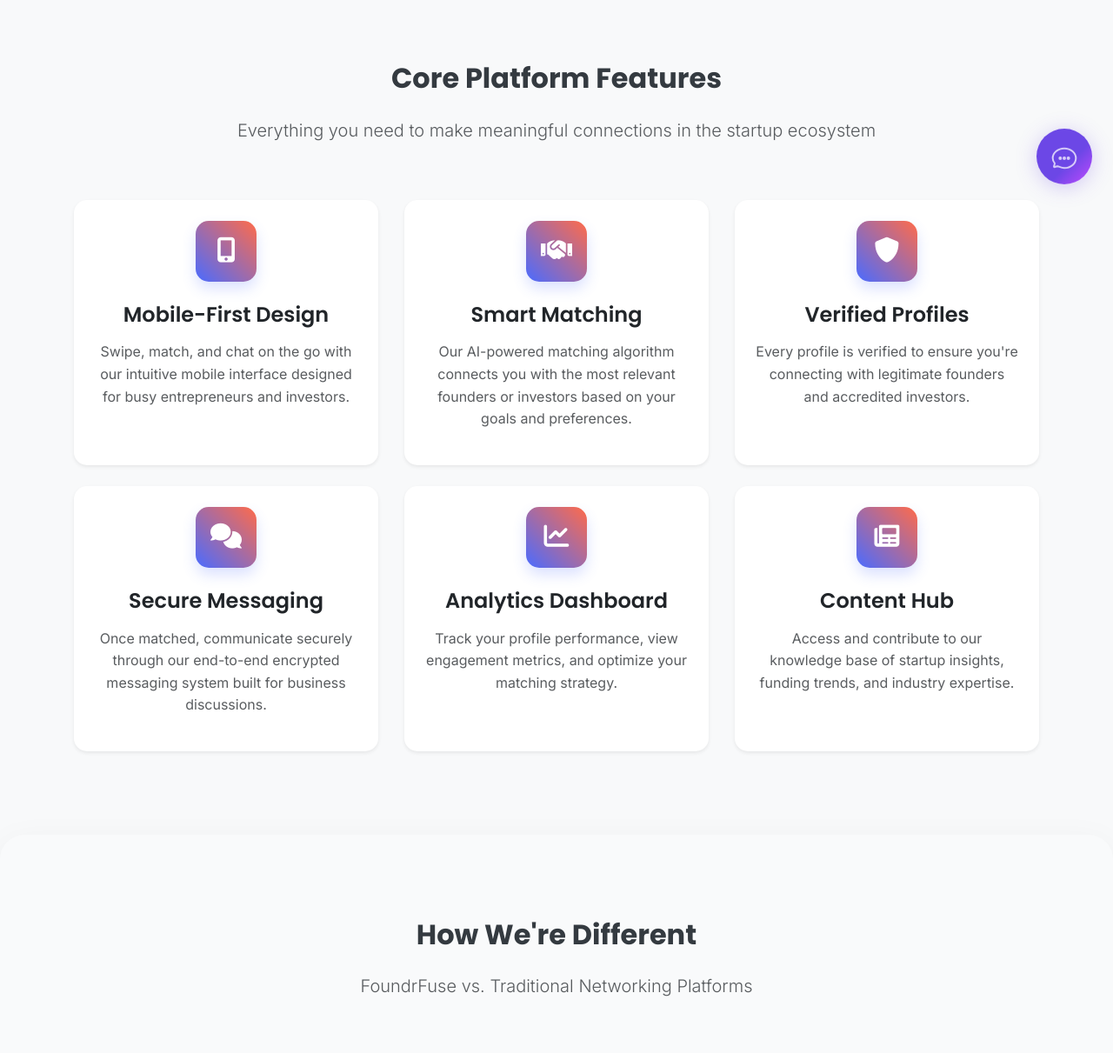
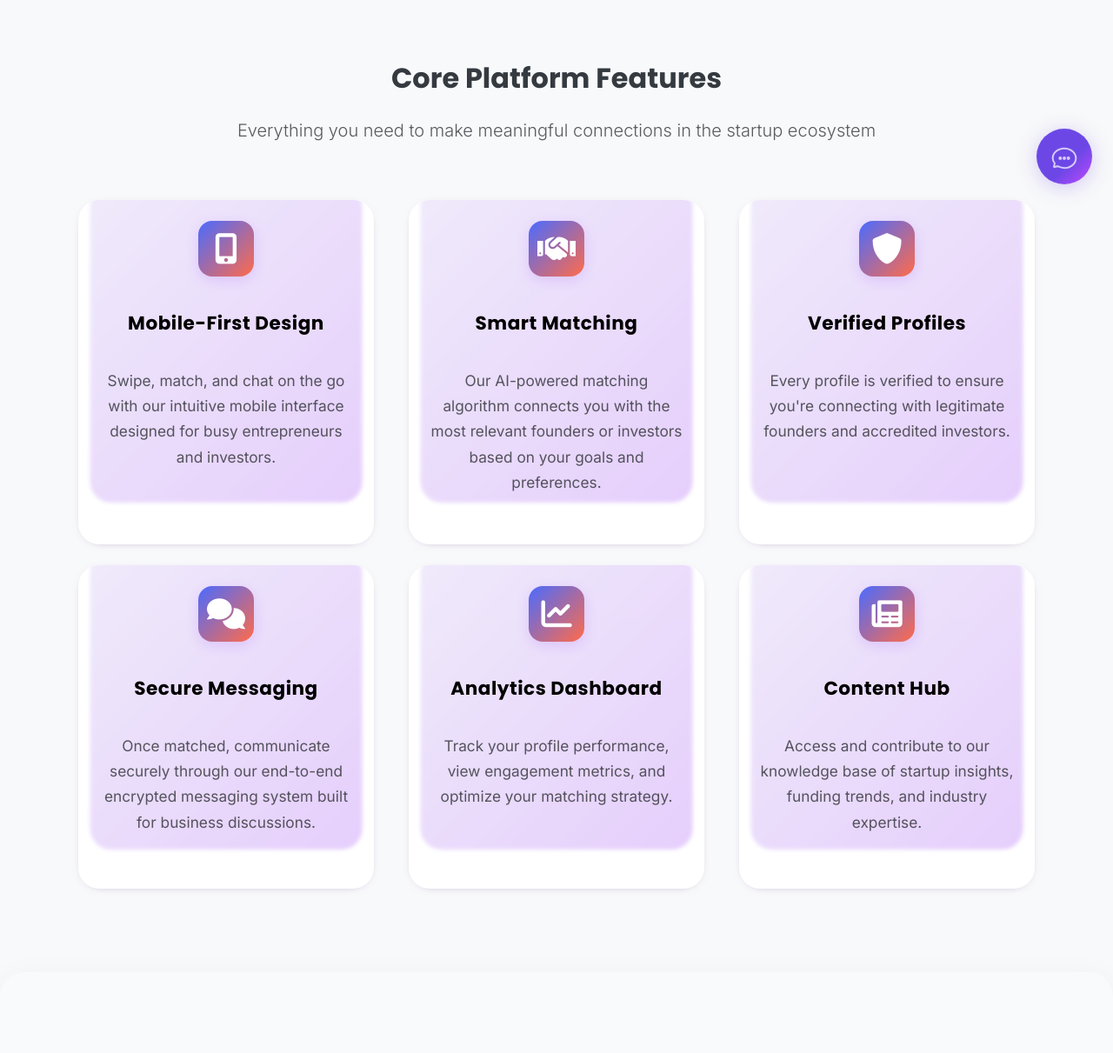
Before and after one commit to Vedmata-Team/FoundrFuse, a Django app: page /features/ in a window 1280 px wide. Shown: the part 560-1771 px from the top of the page at 87% size. Run offline with Django 4.2, Linux system fonts and the light colour scheme; data comes from the database, SQL or seed files in the repository; some libraries are stand-ins or nearby versions.

Commit message:
features page

```diff
--- a/static/css/features.css
+++ b/static/css/features.css
@@ -32,102 +32,202 @@
 
 .premium-features-section h2,
 .premium-features-section .lead {
-    color: #7f00ff;
+    color: #000000;
 }
 
 .feature-card {
-    border-radius: 15px;
-    overflow: hidden;
-    transition: all 0.3s ease;
-    height: 100%;
-    border: none;
-}
-
-.feature-card:hover {
-    transform: translateY(-10px);
-    box-shadow: 0 15px 30px rgba(0, 0, 0, 0.1);
-}
-
-.feature-icon {
-    width: 70px;
-    height: 70px;
+    position: relative;
     display: flex;
     align-items: center;
     justify-content: center;
-    margin-bottom: 1.5rem;
-    border-radius: 15px;
-    background: linear-gradient(45deg, var(--primary-color), var(--secondary-color));
-    color: white;
-    font-size: 1.8rem;
-    transition: all 0.3s ease;
+    width: 340px;
+    min-height: 340px;
+    border-radius: 28px;
+    line-height: 1.6;
+    background: #fff;
+    box-shadow: 0 8px 32px rgba(127,0,255,0.10), 0 2px 8px rgba(60,60,120,0.06);
+    margin: 0 auto 32px auto;
+    border: none;
+    overflow: visible;
+    transition:
+        box-shadow 0.35s cubic-bezier(0.23, 1, 0.32, 1),
+        transform 0.35s cubic-bezier(0.23, 1, 0.32, 1),
+        background 0.35s cubic-bezier(0.23, 1, 0.32, 1);
+    cursor: pointer;
+    user-select: none;
 }
 
-.feature-card:hover .feature-icon {
-    transform: scale(1.1);
+.feature-card:active,
+.feature-card.selected {
+    background: linear-gradient(135deg, #7f00ff 0%, #e100ff 100%) !important;
+    box-shadow: 0 32px 64px rgba(127,0,255,0.22), 0 2px 8px rgba(60,60,120,0.10);
+    transform: scale(0.98);
 }
 
-.feature-grid-item {
-    background: #fff;
-    border-radius: 18px;
-    box-shadow: 0 8px 32px rgba(127,0,255,0.08);
-    padding: 2.5rem 2rem;
-    margin-bottom: 0;
-    transition: box-shadow 0.2s, transform 0.2s;
-    border: 1px solid #f0f0f0;
-    position: relative;
-    min-height: 180px;
+.feature-card:active .card-body,
+.feature-card.selected .card-body {
+    background: transparent !important;
+    color: #fff !important;
+    box-shadow: none;
 }
 
-.feature-grid-item:hover {
-    box-shadow: 0 16px 48px rgba(127,0,255,0.13);
-    transform: translateY(-6px) scale(1.02);
-    background: linear-gradient(120deg, #f8fafc 80%, #e0c3fc 100%);
+.feature-card:active .card-body::before,
+.feature-card.selected .card-body::before,
+.feature-card:active .card-body::after,
+.feature-card.selected .card-body::after {
+    background: transparent !important;
+    opacity: 0 !important;
+    filter: none !important;
 }
 
-.feature-grid-item .feature-icon {
-    width: 60px;
-    height: 60px;
-    border-radius: 50%;
-    background: linear-gradient(135deg, #7f00ff 0%, #e100ff 100%);
+.feature-card:active .feature-icon,
+.feature-card.selected .feature-icon {
+    background: #fff !important;
+    color: #000000 !important;
+    transform: scale(1.1) rotate(0deg);
+    box-shadow: 0 4px 16px rgba(255,255,255,0.13);
+}
+
+.feature-card:active h4,
+.feature-card.selected h4,
+.feature-card:active p,
+.feature-card.selected p,
+.feature-card:active .link,
+.feature-card.selected .link {
+    color: #fff !important;
+}
+
+.feature-card .card-body {
+    display: flex;
+    flex-direction: column;
+    align-items: flex-start;
+    gap: 22px;
+    padding: 40px 32px 32px 32px;
+    border-radius: 24px;
+    color: #000000;
+    overflow: hidden;
+    background: #fff;
+    position: relative;
+    width: 100%;
+    min-height: 260px;
+    z-index: 1;
+    transition: background 0.35s, color 0.35s;
+    box-shadow: 0 2px 12px rgba(127,0,255,0.04);
+}
+
+.feature-card .card-body::before,
+.feature-card .card-body::after {
+    content: "";
+    position: absolute;
+    left: 50%;
+    border-radius: inherit;
+    transition: all 0.48s cubic-bezier(0.23, 1, 0.32, 1);
+    pointer-events: none;
+}
+
+.feature-card .card-body::before {
+    top: -4%;
+    width: 92%;
+    height: 92%;
+    transform: translate(-50%);
+    background: linear-gradient(135deg, #ece6fa 0%, #e0c3fc 100%);
+    z-index: -1;
+    opacity: 0.8;
+    filter: blur(2px);
+}
+
+
+/* Gradient icon style for feature card icons */
+.feature-card .feature-icon {
+    width: 64px;
+    height: 64px;
+    border-radius: 16px;
+    background: linear-gradient(135deg, var(--primary-color, #7f00ff), var(--secondary-color, #e100ff));
     color: #fff;
-    font-size: 2rem;
+    font-size: 2.2rem;
     display: flex;
     align-items: center;
     justify-content: center;
     margin-bottom: 1.2rem;
-    box-shadow: 0 2px 8px rgba(127,0,255,0.10);
-    transition: transform 0.2s;
+    box-shadow: 0 4px 16px rgba(127,0,255,0.13);
+    transition:
+        background 0.3s,
+        transform 0.3s,
+        box-shadow 0.3s;
 }
 
-.feature-grid-item:hover .feature-icon {
-    transform: scale(1.15) rotate(-8deg);
-    background: linear-gradient(135deg, #e100ff 0%, #7f00ff 100%);
+.feature-card h4 {
+    color: #000000;
+    font-weight: 800;
+    margin-bottom: 0.7rem;
+    font-size: 1.35rem;
+    letter-spacing: 0.5px;
+    transition: color 0.3s;
+    justify-self: center;
+    align-self: center;
 }
 
-.feature-grid-item h4 {
-    font-weight: 700;
-    color: #7f00ff;
-    margin-bottom: 0.7rem;
-}
-
-.feature-grid-item p {
+.feature-card p {
     color: #555;
     font-size: 1.08rem;
     margin-bottom: 0;
+    line-height: 1.7;
+    transition: color 0.3s;
 }
 
-.accordion-button:not(.collapsed) {
-    background-color: var(--primary-color);
-    color: white;
+.feature-card .link {
+    color: #fea000;
+    text-decoration: none;
+    font-size: 1rem;
+    font-weight: 600;
+    margin-top: 10px;
+    transition: color 0.3s;
 }
 
-.accordion-button:focus {
-    box-shadow: 0 0 0 0.25rem rgba(127, 0, 255, 0.25);
+.feature-card .link:hover {
+    color: #6a566d;
+    text-decoration: underline;
 }
 
-@media (max-width: 767px) {
-    .feature-grid-item {
-        padding: 1.5rem 1rem;
+
+.feature-card:hover .card-body {
+    background: linear-gradient(120deg, #fff 60%, #ece6fa 100%);
+    color: #7f00ff;
+    box-shadow: 0 8px 32px rgba(127,0,255,0.10);
+}
+
+.feature-card:hover .card-body::before {
+    background: #e0c3fc;
+    opacity: 0.95;
+    top: 0;
+    width: 100%;
+    height: 100%;
+   filter: blur(2.5px);
+}
+
+.feature-card:hover h4 {
+    color: #1a191a;
+}
+
+.feature-card:hover p {
+    color: #7f00ff;
+}
+
+/* --- Subtle shadow on focus for accessibility --- */
+.feature-card:focus-within {
+    outline: 2px solid #7f00ff;
+    outline-offset: 2px;
+    box-shadow: 0 0 0 4px #e0c3fc;
+}
+
+/* --- Responsive for grid --- */
+@media (max-width: 991px) {
+    .feature-card {
+        width: 100%;
+        min-height: 0;
+    }
+    .feature-card .card-body {
+        padding: 24px 16px;
         min-height: 0;
     }
 }
```
Also changed, not shown: other parts of static/css/features.css (+74 -32 lines), templates/core/features.html (+18 -18 lines), 1 other file.
